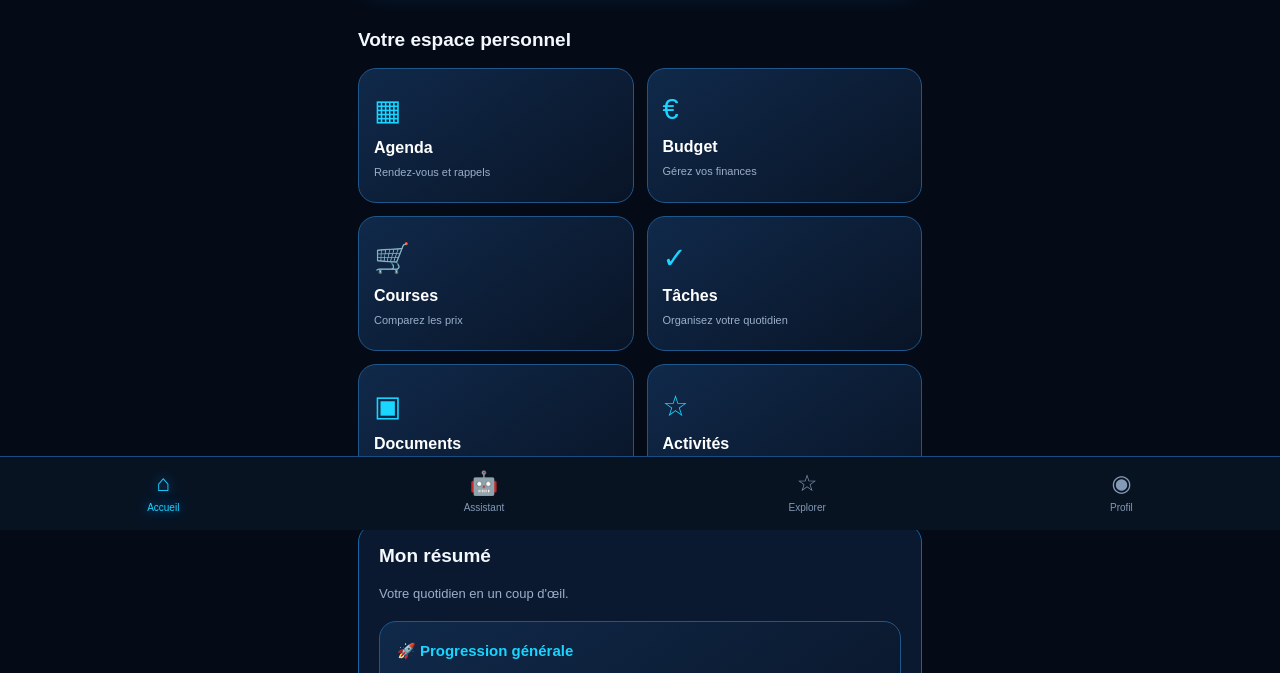
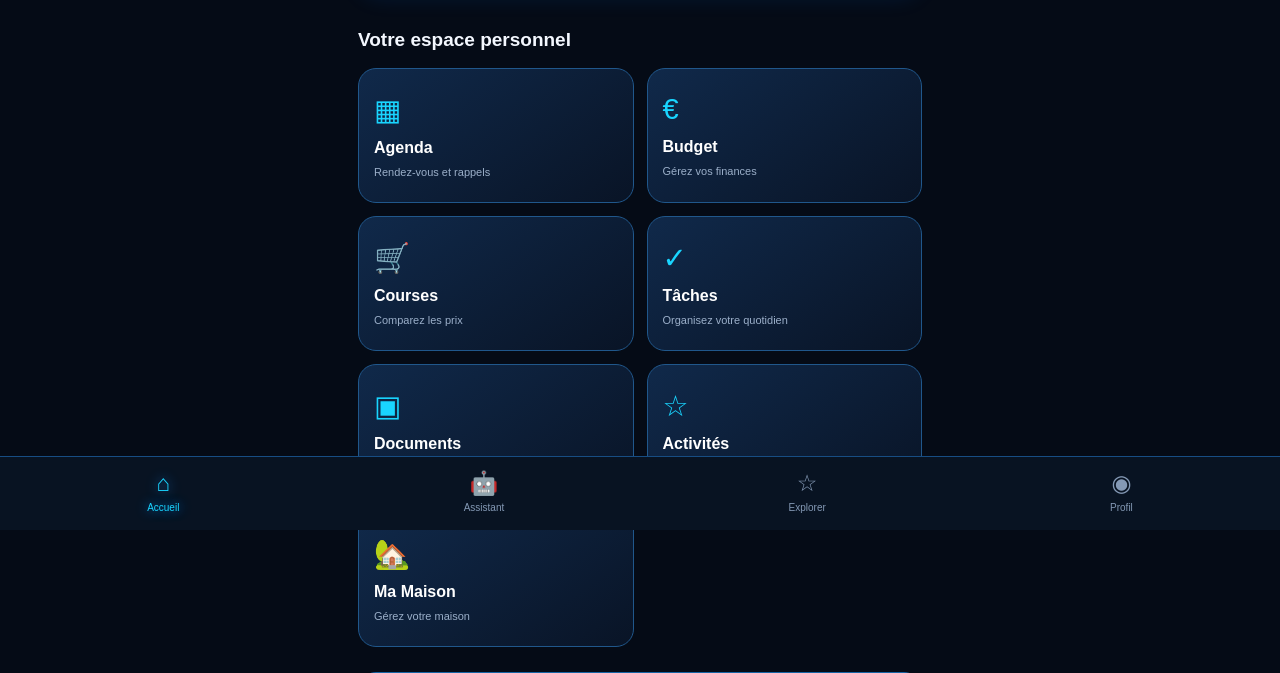
Before and after one commit to diego62630-lab/LIFE-OS, a plain HTML site: page index.html in a window 1280 px wide. Shown: the part 270-943 px from the top of the page. Drawn offline with Linux system fonts and the light colour scheme.

Commit message:
Add 'Ma Maison' button to modules section

```diff
--- a/index.html
+++ b/index.html
@@ -29,32 +29,44 @@
 
       <h2>Votre espace personnel</h2>
 
+
 <section class="modules">
   <button class="module" data-page="agenda">
     <span>▦</span><b>Agenda</b>
     <small>Rendez-vous et rappels</small>
   </button>
+
   <button class="module" data-page="budget">
     <span>€</span><b>Budget</b>
     <small>Gérez vos finances</small>
   </button>
+
   <button class="module" data-page="courses">
     <span>🛒</span><b>Courses</b>
     <small>Comparez les prix</small>
   </button>
+
   <button class="module" data-page="tasks">
     <span>✓</span><b>Tâches</b>
     <small>Organisez votre quotidien</small>
   </button>
+
   <button class="module" data-page="documents">
     <span>▣</span><b>Documents</b>
     <small>Vos fichiers</small>
   </button>
+
   <button class="module" data-page="activities">
     <span>☆</span><b>Activités</b>
     <small>Loisirs et sorties</small>
   </button>
+
+  <button class="module" data-page="maison">
+    <span>🏡</span><b>Ma Maison</b>
+    <small>Gérez votre maison</small>
+  </button>
 </section>
+
 
       <section class="summary">
         <h2>Mon résumé</h2>
```
Lines whose indentation alone changed are shown as unchanged.
